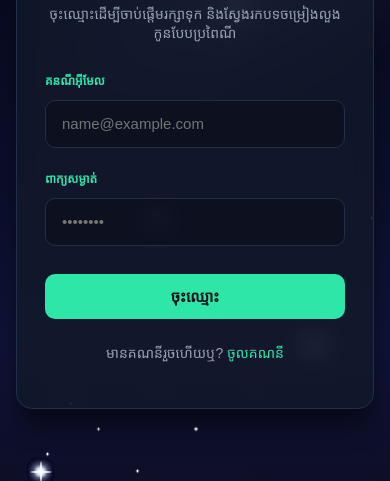
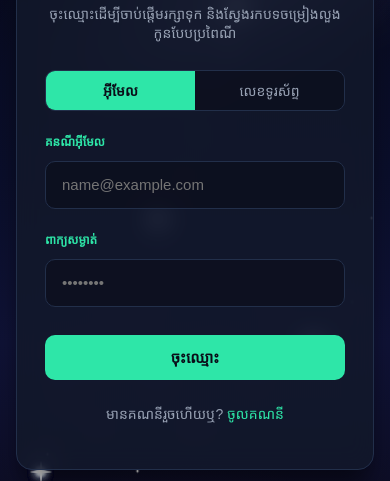
Before and after one commit to Manaaaaaa/lala_lullabies, a Next.js app: page /signup in a window 390 px wide. Shown: the part 205-686 px from the top of the page. Built offline with nearby package versions, Linux system fonts and the light colour scheme; no server answers; a web font is replaced by a local one.

Commit message:
Add phone number option for signup (toggle between Email / Phone)[ai-assisted]

```diff
--- a/app/signup/page.js
+++ b/app/signup/page.js
@@ -12,7 +12,9 @@ export default function SignUp() {
   const { language } = useLanguage();
   const t = uiText[language];
   const router = useRouter();
+  const [method, setMethod] = useState("email");
   const [email, setEmail] = useState("");
+  const [phone, setPhone] = useState("");
   const [password, setPassword] = useState("");
   const [error, setError] = useState("");
   const [loading, setLoading] = useState(false);
@@ -23,10 +25,10 @@ export default function SignUp() {
     setLoading(true);
 
     const supabase = createClient();
-    const { error: signUpError } = await supabase.auth.signUp({
-      email,
-      password,
-    });
+    const credentials = method === "email"
+      ? { email, password }
+      : { phone, password };
+    const { error: signUpError } = await supabase.auth.signUp(credentials);
 
     setLoading(false);
 
@@ -71,6 +73,35 @@ export default function SignUp() {
       fontSize: 14,
       color: "#97A1B3",
       margin: 0,
+    },
+    toggleGroup: {
+      display: "flex",
+      gap: 0,
+      border: "1px solid #222f4a",
+      borderRadius: 10,
+      overflow: "hidden",
+    },
+    toggle: {
+      flex: 1,
+      padding: "10px 16px",
+      border: "none",
+      backgroundColor: "rgba(10, 13, 24, 0.6)",
+      color: "#97A1B3",
+      fontSize: 14,
+      fontWeight: 500,
+      cursor: "pointer",
+      transition: "background-color 0.2s ease",
+    },
+    toggleActive: {
+      flex: 1,
+      padding: "10px 16px",
+      border: "none",
+      backgroundColor: "#2EE6A8",
+      color: "#0A0D18",
+      fontSize: 14,
+      fontWeight: 600,
+      cursor: "pointer",
+      transition: "background-color 0.2s ease",
     },
     form: {
       display: "flex",
@@ -151,6 +182,24 @@ export default function SignUp() {
         </div>
 
         <form style={styles.form} onSubmit={handleSubmit}>
+          <div style={styles.toggleGroup}>
+            <button
+              type="button"
+              style={method === "email" ? styles.toggleActive : styles.toggle}
+              onClick={() => setMethod("email")}
+            >
+              {t.emailTab}
+            </button>
+            <button
+              type="button"
+              style={method === "phone" ? styles.toggleActive : styles.toggle}
+              onClick={() => setMethod("phone")}
+            >
+              {t.phoneTab}
+            </button>
+          </div>
+
+          {method === "email" ? (
             <div style={styles.fieldGroup}>
               <label style={styles.label} htmlFor="email">
                 {t.emailLabel}
@@ -165,6 +214,22 @@ export default function SignUp() {
                 onChange={(e) => setEmail(e.target.value)}
               />
             </div>
+          ) : (
+            <div style={styles.fieldGroup}>
+              <label style={styles.label} htmlFor="phone">
+                {t.phoneLabel}
+              </label>
+              <input
+                id="phone"
+                type="tel"
+                required
+                placeholder={t.phonePlaceholder}
+                style={styles.input}
+                value={phone}
+                onChange={(e) => setPhone(e.target.value)}
+              />
+            </div>
+          )}
 
           <div style={styles.fieldGroup}>
             <label style={styles.label} htmlFor="password">
--- a/components/uiText.js
+++ b/components/uiText.js
@@ -41,6 +41,10 @@ const uiText = {
     logInSubtitle: "Log in to access your saved archive",
     emailLabel: "Email Address",
     emailPlaceholder: "name@example.com",
+    phoneLabel: "Phone Number",
+    phonePlaceholder: "+855 12 345 678",
+    emailTab: "Email",
+    phoneTab: "Phone",
     passwordLabel: "Password",
     signUpAction: "Sign up",
     logInAction: "Log in",
@@ -183,6 +187,10 @@ provinceLabel: "ខេត្ត",
     logInSubtitle: "ចូលគណនីដើម្បីចូលមើលបណ្ណសាររបស់អ្នក",
     emailLabel: "គនណីអ៊ីមែល",
     emailPlaceholder: "name@example.com",
+    phoneLabel: "លេខទូរស័ព្ទ",
+    phonePlaceholder: "+៨៥៥ ១២ ៣៤៥ ៦៧៨",
+    emailTab: "អ៊ីមែល",
+    phoneTab: "លេខទូរស័ព្ទ",
     passwordLabel: "ពាក្យសម្ងាត់",
     signUpAction: "ចុះឈ្មោះ",
     logInAction: "ចូលគណនី",
```
Lines whose indentation alone changed are shown as unchanged.
